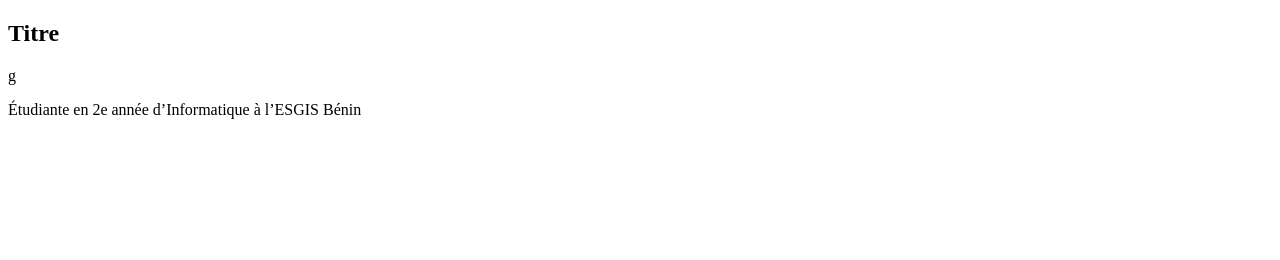
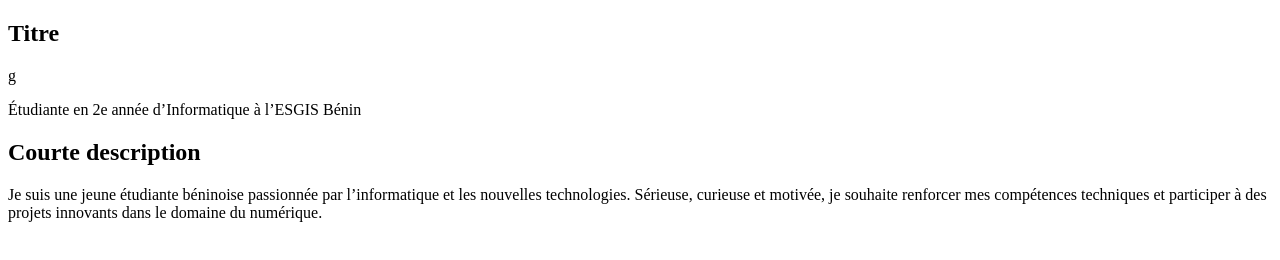
Before and after one commit to belvinatossou-maker/mon-cv, a plain HTML site: page index.html in a window 1280 px wide. Drawn offline with Linux system fonts and the light colour scheme.

Commit message:
mise en place de la section description

```diff
--- a/index.html
+++ b/index.html
@@ -9,5 +9,8 @@
     <link rel="stylesheet" href="style.css">
     <h2>Titre</h2>
     g<p>Étudiante en 2e année d’Informatique à l’ESGIS Bénin</p>
+
+    <h2>Courte description</h2>
+    <p>Je suis une jeune étudiante béninoise passionnée par l’informatique et les nouvelles technologies. Sérieuse, curieuse et motivée, je souhaite renforcer mes compétences techniques et participer à des projets innovants dans le domaine du numérique.</p>
 </body>
 </html>
```
